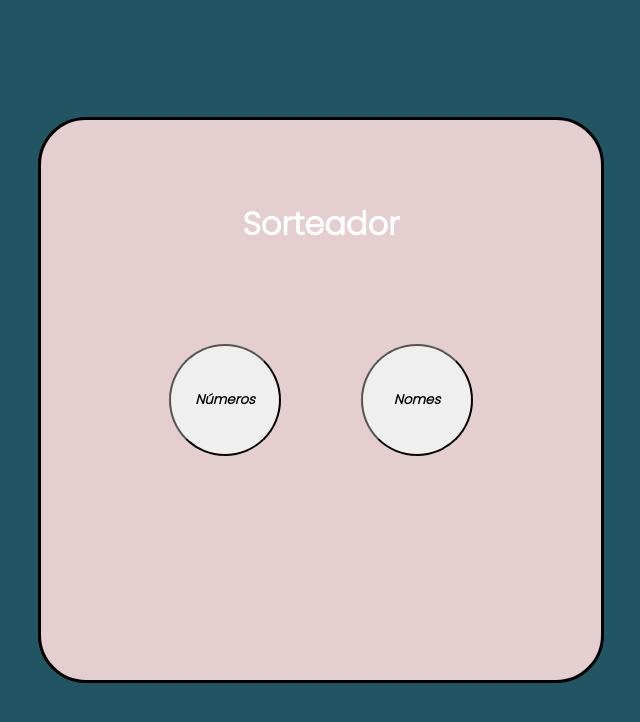
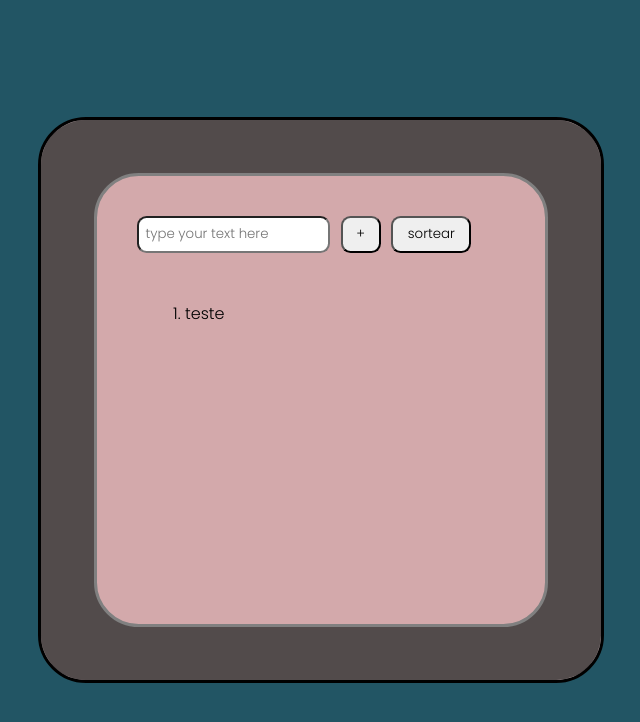
Before and after one commit to Gui-rosales/Sorteador, a plain HTML site: page index.html in a window 1280 px wide. Shown: the whole page, without its empty margins (319-959 px from the left). Drawn offline with Linux system fonts and the light colour scheme.

Commit message:
Adding the first modal and its costumization

```diff
--- a/index.html
+++ b/index.html
@@ -1,5 +1,6 @@
 <!DOCTYPE html>
 <html lang="en">
+
 <head>
     <meta charset="UTF-8">
     <meta http-equiv="X-UA-Compatible" content="IE=edge">
@@ -10,6 +11,7 @@
     <link rel="preconnect" href="https://fonts.gstatic.com" crossorigin>
     <link href="https://fonts.googleapis.com/css2?family=Poppins:wght@100;200;300&display=swap" rel="stylesheet">
 </head>
+
 <body>
 
     <main>
@@ -20,14 +22,36 @@
                 <button id="numbers">
                     Números
                 </button>
+                <div id="modal" class="modal">
+                    <div id="modal_numbers_content">
 
+                    </div>
+                </div>
                 <button id="names">
                     Nomes
                 </button>
+                <div id="modal" class="modal">
+                    <div id="modal_names_content">
+                        <!-- <button class="close">&times;<button> -->
+                                <div>
+                                    <input type="text-box" type="text" placeholder="type your text here">
+                                    <button id="add_btn">+</button>
+                                    <button id="drawn_name">sortear</button>
+                                    <section>
+                                        <ol id="name_list">
+                                            <li>teste</li>
+                                        </ol>
+                                    </section>
+                                </div>
+
+
+                    </div>
+                </div>
             </section>
         </div>
     </main>
 
     <script src="./script/script.js"></script>
 </body>
+
 </html>
--- a/styles/style.css
+++ b/styles/style.css
@@ -87,3 +87,58 @@ section{
     animation-duration: 0.3s;
     animation-fill-mode: forwards;
 }
+
+/*Modal styles*/
+
+#modal{
+    display: block;
+    position: fixed;
+    z-index: 1;
+    left: 0;
+    top: 0;
+    width: 100%;
+    height: 100%;
+    overflow: auto;
+    background-color: rgb(0,0,0);
+    background-color: rgba(0, 0, 0, 0.4);
+    border-radius: 2.8rem;
+}
+
+#modal_names_content{
+    background-color: var(--pink);
+    position: absolute;
+    top: 50%;
+    left: 50%;
+    -ms-transform: translate(-50%, -50%);
+    transform: translate(-50%, -50%);
+
+    width: 23rem;
+    height: 23rem;
+    padding: 2.5rem;
+    border: 0.2rem solid gray;
+    border-radius: 2.8rem;
+    display: flex;
+    justify-items: space-between;
+
+
+}
+
+#modal_names_content input{
+    width: 11rem;
+}
+#add_btn{
+    width: 2.5rem;
+}
+#add_btn:hover, #drawn_name:hover{
+    background-color: rgb(10, 235, 10);
+}
+
+#drawn_name{
+    width: 5rem;
+}
+
+#modal_names_content input, #add_btn, #drawn_name{
+    padding: 0.4rem;
+    border-radius: 0.6rem;
+    margin-right: 0.4rem;
+}
```
